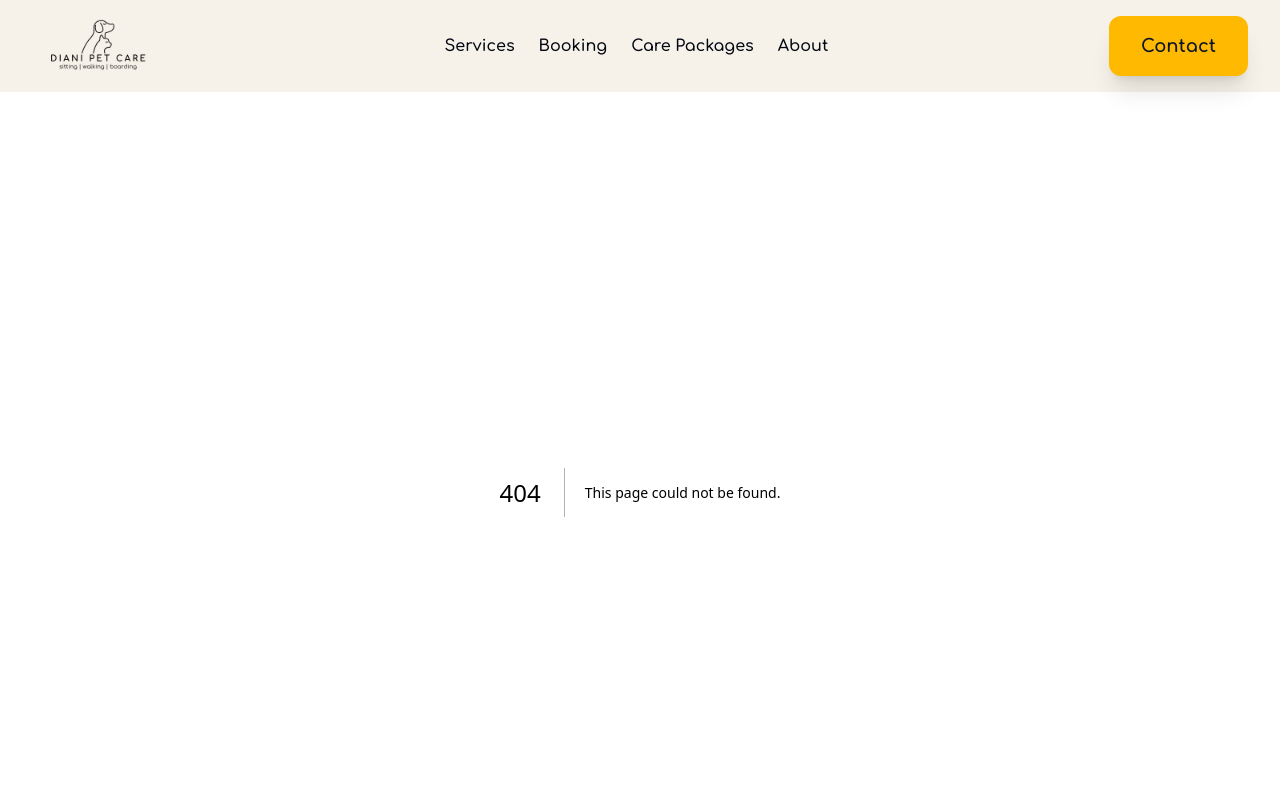
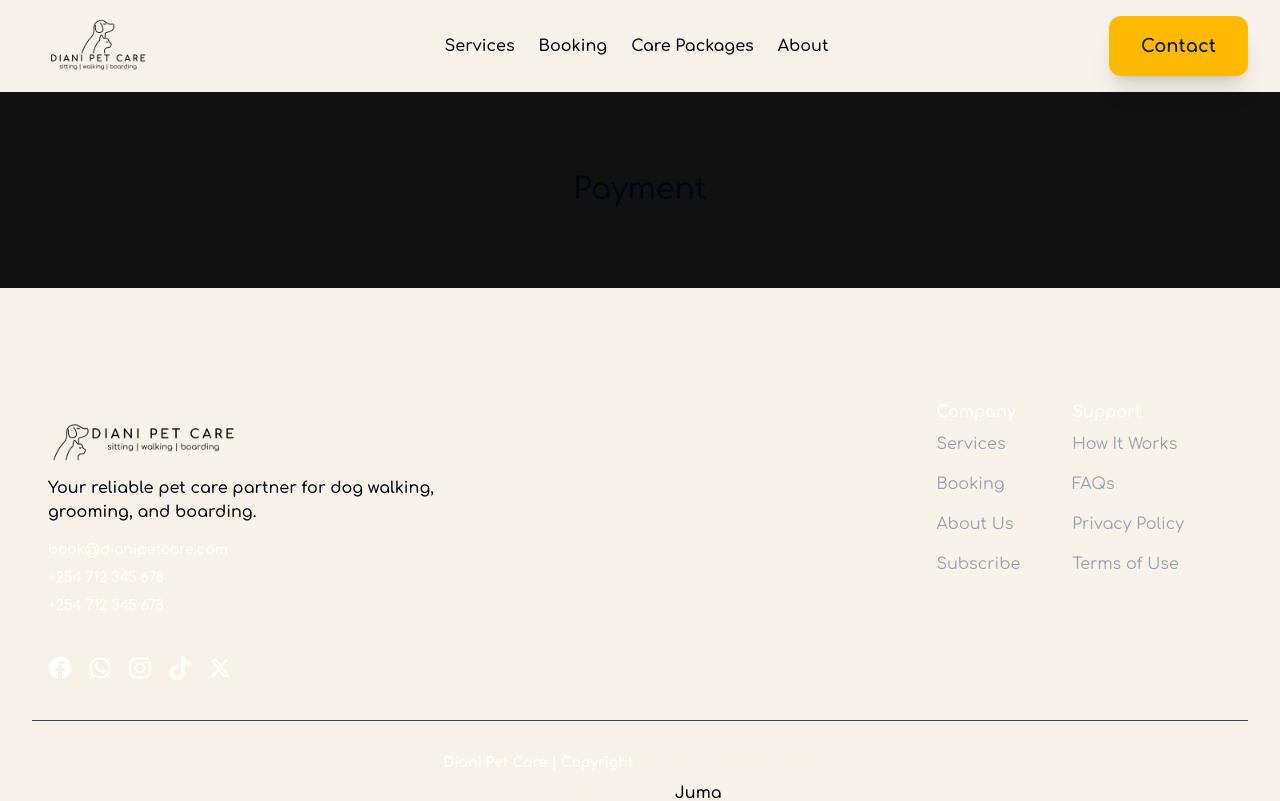
Before and after one commit to madgenius1/dianipetcare, a Next.js app in the folder frontend/: page /payment in a window 1280 px wide. Before the commit this address had no page. Shown: the top 801 px of the page. Built offline with nearby package versions, Linux system fonts and the light colour scheme.

Commit message:
Added new pages, checkout, payment, and new components

```diff
--- a/frontend/src/app/components/ui/BookingCard.tsx
+++ b/frontend/src/app/checkout/page.tsx
@@ -2,12 +2,13 @@
 
 
 
-export default function BookingCard(){
+
+export default function Page(){
     return(
         <section className="lg:py-20 md:py-16 py-8">
             <div className="flex items-center justify-center text-center">
                 <h3 className="text-3xl font-medium text-gray-950">
-                    Confirmation Card
+                    Checkout
                 </h3>
             </div>
         </section>
--- /dev/null
+++ b/frontend/src/app/components/ui/BookingDetailsCard.tsx
@@ -0,0 +1,15 @@
+
+
+
+
+export default function BookingDetailsCard(){
+    return(
+        <section className="lg:py-20 md:py-16 py-8">
+            <div className="flex items-center justify-center text-center">
+                <h3 className="text-3xl font-medium text-gray-950">
+                    Booking Details Form
+                </h3>
+            </div>
+        </section>
+    )
+}
--- /dev/null
+++ b/frontend/src/app/components/ui/PetDetailsCard.tsx
@@ -0,0 +1,15 @@
+
+
+
+
+export default function PetDetailsCard(){
+    return(
+        <section className="lg:py-20 md:py-16 py-8">
+            <div className="flex items-center justify-center text-center">
+                <h3 className="text-3xl font-medium text-gray-950">
+                    Pet Details Form
+                </h3>
+            </div>
+        </section>
+    )
+}
--- /dev/null
+++ b/frontend/src/app/payment/page.tsx
@@ -0,0 +1,15 @@
+
+
+
+
+export default function Page(){
+    return(
+        <section className="lg:py-20 md:py-16 py-8">
+            <div className="flex items-center justify-center text-center">
+                <h3 className="text-3xl font-medium text-gray-950">
+                    Payment
+                </h3>
+            </div>
+        </section>
+    )
+}
```
